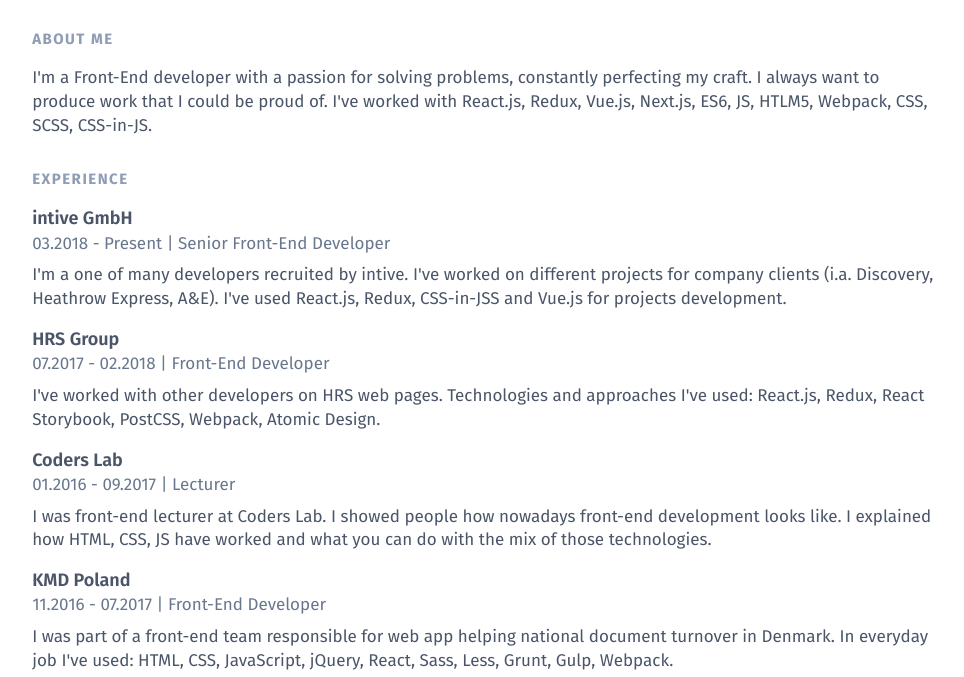
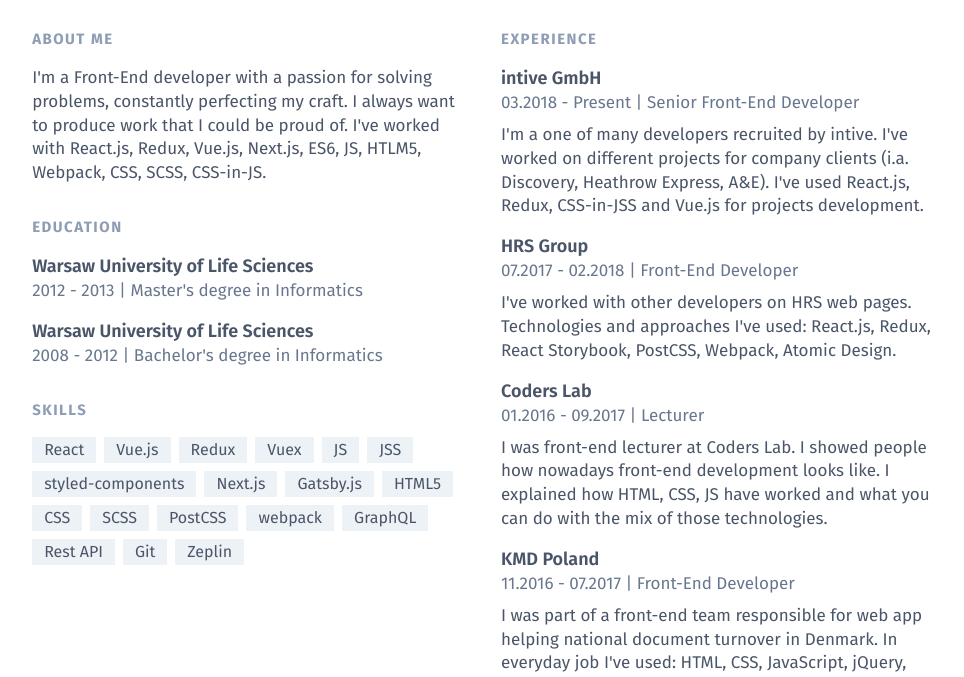
Before and after one commit to kfalkiewicz/resume, a Gatsby site: page / in a window 1280 px wide. Shown: the part 117-794 px from the top of the page, without its empty margins (155-1119 px from the left). Built offline with nearby package versions, Linux system fonts and the light colour scheme; Gatsby itself is replaced by a stand-in of ours.

Commit message:
added Skills and modified grid styling

```diff
--- a/src/components/About.js
+++ b/src/components/About.js
@@ -7,7 +7,7 @@ export default () => {
   const { about } = usePersonalData();
 
   return (
-    <Section title="About me">
+    <Section title="About me" gridName="about">
       <Text>{about}</Text>
     </Section>
   );
--- a/src/components/Education.js
+++ b/src/components/Education.js
@@ -8,11 +8,16 @@ export default () => {
   const items = education.map(({ endDate, school, startDate, title }) => {
     const subtitle = `${startDate} - ${endDate} | ${title}`;
     return (
-      <article>
+      <article key={subtitle}>
         <Title>{school}</Title>
         <SubTitle>{subtitle}</SubTitle>
       </article>
     );
   });
-  return <Section title="Education">{items}</Section>;
+
+  return (
+    <Section title="Education" gridName="education">
+      {items}
+    </Section>
+  );
 };
--- a/src/components/Experience.js
+++ b/src/components/Experience.js
@@ -16,8 +16,9 @@ export default () => {
         ? `${startDate} - Present`
         : `${startDate} - ${endDate}`;
       const subtitle = `${dates} | ${position}`;
+
       return (
-        <article>
+        <article key={subtitle}>
           <Title>{company}</Title>
           <SubTitle>{subtitle}</SubTitle>
           {description && <Description>{description}</Description>}
@@ -25,5 +26,9 @@ export default () => {
       );
     }
   );
-  return <Section title="Experience">{items}</Section>;
+  return (
+    <Section title="Experience" gridName="experience">
+      {items}
+    </Section>
+  );
 };
--- a/src/components/Section.js
+++ b/src/components/Section.js
@@ -1,5 +1,9 @@
 import React from 'react';
 import styled from 'styled-components';
+
+const Wrapper = styled.section`
+  grid-area: ${props => props.gridName};
+`;
 
 const SectionTitle = styled.h2`
   margin-bottom: ${props => props.theme.spacing.sm};
@@ -8,16 +12,16 @@ const SectionTitle = styled.h2`
   text-transform: uppercase;
   letter-spacing: 0.1em;
 `;
-const SectionContainer = styled.div`
+const Content = styled.div`
   display: grid;
   grid-row-gap: ${props => props.theme.spacing.sm};
 `;
 
-export default ({ children, title }) => (
-  <section>
+export default ({ children, gridName, title }) => (
+  <Wrapper gridName={gridName}>
     <header>
       <SectionTitle>{title}</SectionTitle>
     </header>
-    <SectionContainer>{children}</SectionContainer>
-  </section>
+    <Content>{children}</Content>
+  </Wrapper>
 );
--- a/src/components/Skills.js
+++ b/src/components/Skills.js
@@ -1,18 +1,33 @@
 import React from 'react';
+import styled from 'styled-components';
 import Section from './Section';
-import { Title, SubTitle } from './styled-components';
 import { usePersonalData } from '../hooks';
 
+const List = styled.ul`
+  display: flex;
+  margin: -${props => props.theme.spacing.xs} 0 0;
+  padding: 0;
+  flex-wrap: wrap;
+  list-style: none;
+`;
+
+const Skill = styled.li`
+  margin-top: ${props => props.theme.spacing.xs};
+  margin-right: ${props => props.theme.spacing.xs};
+  padding: 0 0.75rem;
+  background-color: ${props => props.theme.colors.tagsBG};
+  color: ${props => props.theme.colors.base};
+  font-size: ${props => props.theme.typography.fontSizes.base};
+  line-height: 1.625;
+`;
+
 export default () => {
-  const { education } = usePersonalData();
-  const items = education.map(({ endDate, school, startDate, title }) => {
-    const subtitle = `${startDate} - ${endDate} | ${title}`;
-    return (
-      <article>
-        <Title>{school}</Title>
-        <SubTitle>{subtitle}</SubTitle>
-      </article>
-    );
-  });
-  return <Section title="Education">{items}</Section>;
+  const { skills } = usePersonalData();
+  const items = skills.map(skill => <Skill>{skill}</Skill>);
+
+  return (
+    <Section title="Skills" gridName="skills">
+      <List>{items}</List>
+    </Section>
+  );
 };
--- a/src/components/styled-components.js
+++ b/src/components/styled-components.js
@@ -42,8 +42,13 @@ export const Container = styled.main`
 
 export const Content = styled.div`
   display: grid;
-  grid-template-columns: repeat(1, 1fr);
+  grid-template-columns: 1fr 1fr;
   grid-template-rows: repeat(12, auto);
+  grid-template-areas:
+    'about experience'
+    'education experience'
+    'skills experience'
+    'contact experience';
   grid-column-gap: ${props => props.theme.spacing.base};
   grid-row-gap: ${props => props.theme.spacing.base};
 `;
--- a/src/data/me.json
+++ b/src/data/me.json
@@ -80,5 +80,25 @@
       "startDate": "2008",
       "endDate": "2012"
     }
+  ],
+  "skills": [
+    "React",
+    "Vue.js",
+    "Redux",
+    "Vuex",
+    "JS",
+    "JSS",
+    "styled-components",
+    "Next.js",
+    "Gatsby.js",
+    "HTML5",
+    "CSS",
+    "SCSS",
+    "PostCSS",
+    "webpack",
+    "GraphQL",
+    "Rest API",
+    "Git",
+    "Zeplin"
   ]
 }
--- a/src/hooks/use-personal-data.js
+++ b/src/hooks/use-personal-data.js
@@ -21,6 +21,7 @@ const usePersonalData = () => {
             startDate
             endDate
           }
+          skills
         }
       }
     }
--- a/src/pages/index.js
+++ b/src/pages/index.js
@@ -4,6 +4,7 @@ import { ThemeProvider } from 'styled-components';
 import About from '../components/About';
 import Education from '../components/Education';
 import Experience from '../components/Experience';
+import Skills from '../components/Skills';
 import Head from '../components/Head';
 import {
   Container,
@@ -28,6 +29,7 @@ export default () => {
             <About />
             <Experience />
             <Education />
+            <Skills />
           </Content>
         </Container>
       </ThemeProvider>
```
